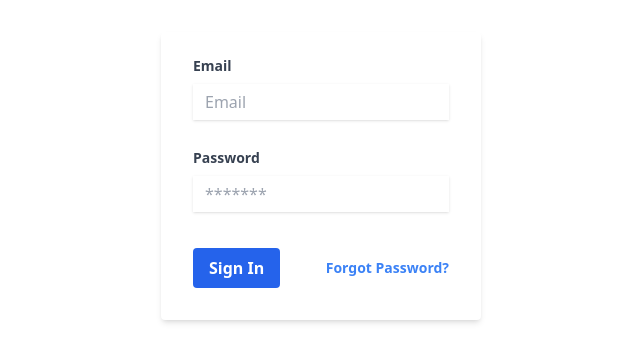
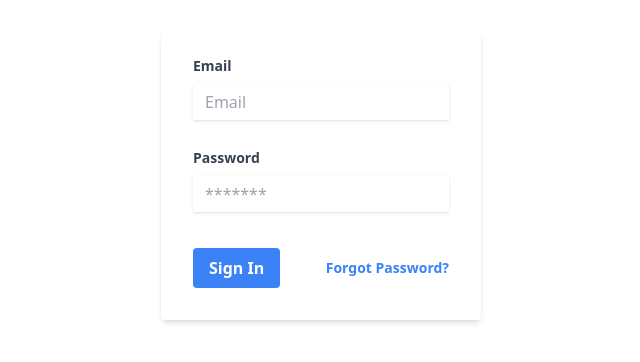
Before and after one commit to Namtt11/sridonchai_app, a Vue app: page /login in a window 1280 px wide. Shown: the part 176-538 px from the top of the page, without its empty margins (319-959 px from the left). Built offline with nearby package versions, Linux system fonts and the light colour scheme.

Commit message:
update  login

```diff
--- a/src/App.vue
+++ b/src/App.vue
@@ -43,9 +43,9 @@
             <span class="text-xs text-red-700" id="passwordHelp"></span>
           </div>
 
-          <div class="flex items-center justify-between">
+          <div class="flex items-center justify-between ">
             <button
-              class="bg-blue-600 hover:bg-black text-white font-bold py-2 px-4 rounded focus:outline-none focus:shadow-outline"
+              class="bg-blue-500 hover:bg-black text-white font-bold py-2 px-4 rounded focus:outline-none focus:shadow-outline"
               type="submit"
             >
               Sign In
```
